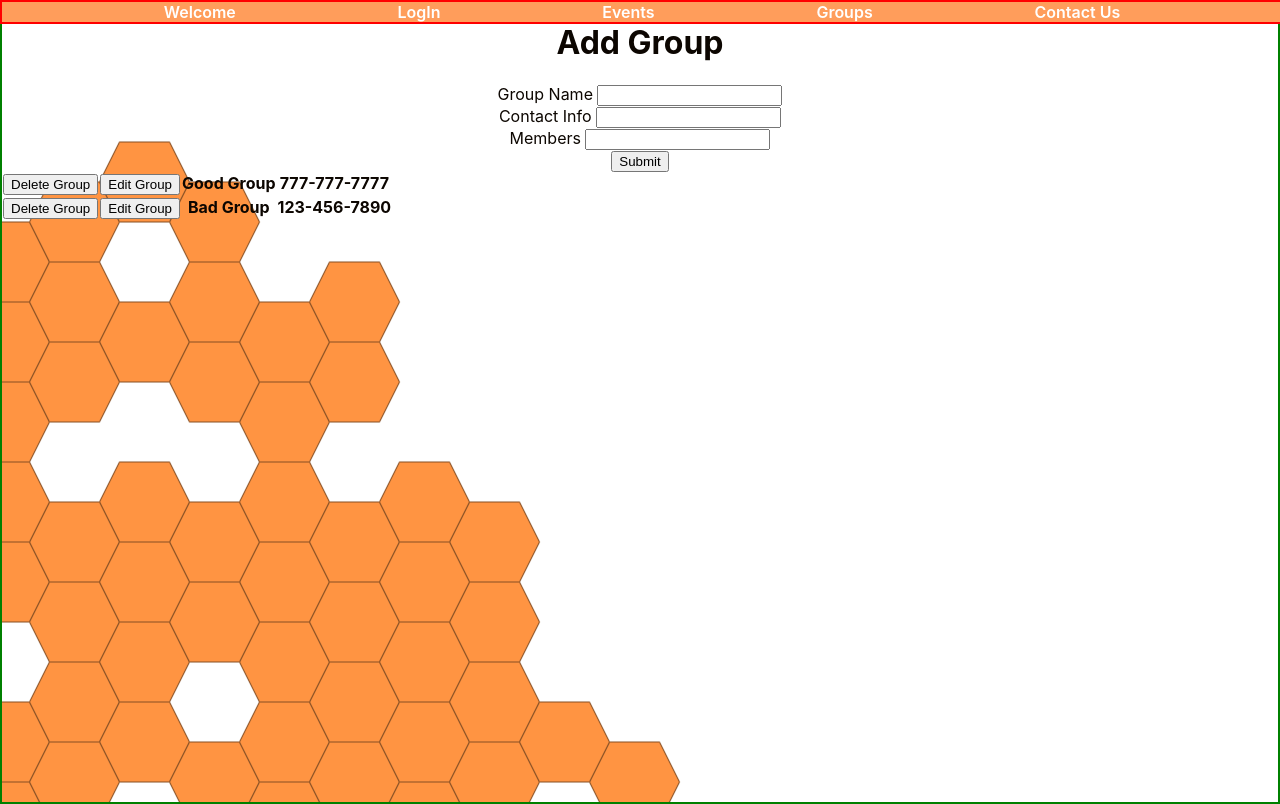
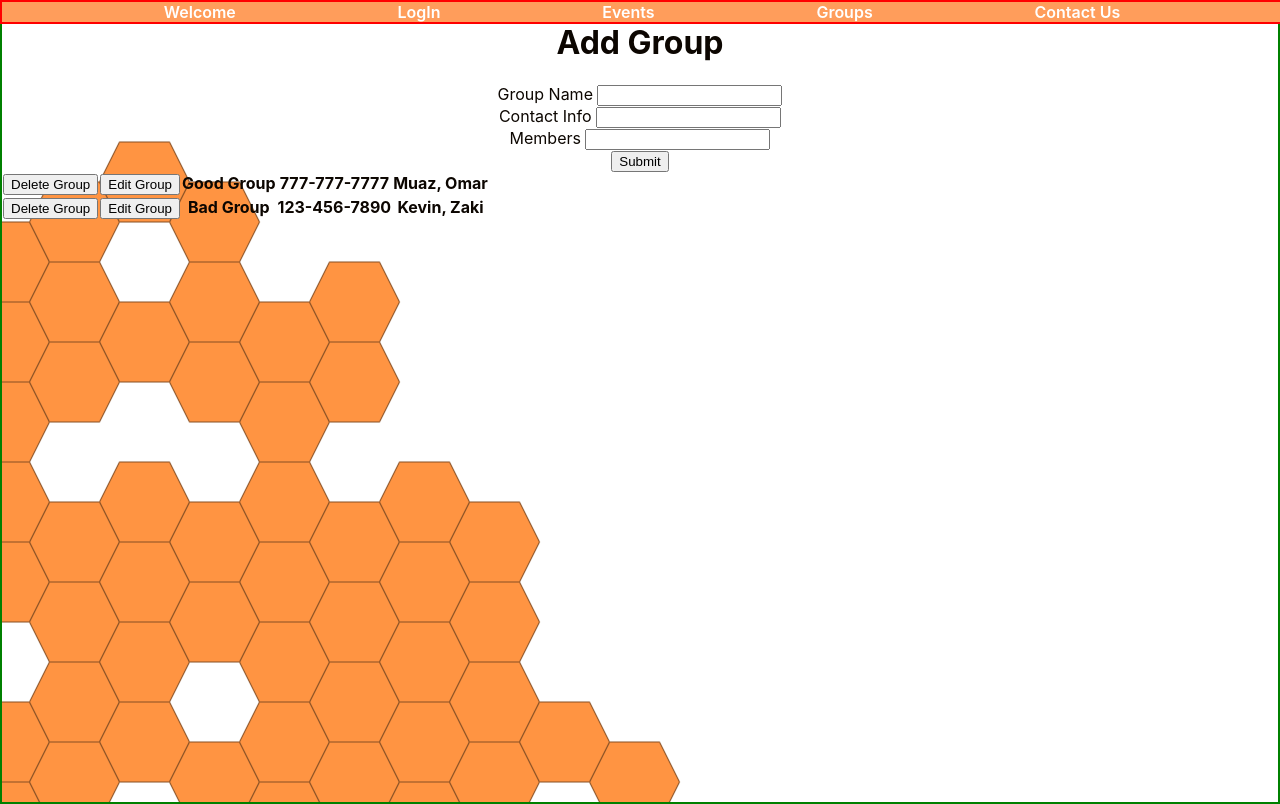
Before and after one commit to MuazAlhaidar/BeeHive, a React (Create React App) app in the folder client/: page /Groups in a window 1280 px wide. Built offline with nearby package versions, Linux system fonts and the light colour scheme.

Commit message:
Members are now displated when editing groups

```diff
--- a/client/src/Pages/Group.tsx
+++ b/client/src/Pages/Group.tsx
@@ -62,7 +62,11 @@ function ChangeGroup(props: { Group: any; sendEdit: any }) {
     // TODO create a function to pass the data above to a event class
     // To be appended to a table
     console.log("FUCK", { name }.name, { description }.description);
-    props.sendEdit({ name }.name, { description }.description);
+    props.sendEdit(
+      { name }.name,
+      { description }.description,
+      { members }.members
+    );
   };
 
   return (
@@ -146,6 +150,7 @@ function ChangeGroup(props: { Group: any; sendEdit: any }) {
 type GroupType = {
   name: string;
   description: string;
+  members: string;
 };
 
 function ViewGroups(props: {
@@ -171,6 +176,7 @@ function ViewGroups(props: {
           </th>
           <th> {group.name} </th>
           <th> {group.description}</th>
+          <th> {group.members}</th>
         </tr>
       ))}
     </div>
@@ -193,10 +199,12 @@ export default class GroupPage extends React.Component<
         {
           name: "Good Group",
           description: "777-777-7777",
+          members: "Muaz, Omar",
         },
         {
           name: "Bad Group",
           description: "123-456-7890",
+          members: "Kevin, Zaki",
         },
       ],
       edit: false,
@@ -227,10 +235,11 @@ export default class GroupPage extends React.Component<
     }
   }
 
-  EditGroup(name: string, description: string) {
+  EditGroup(name: string, description: string, members: string) {
     this.state.groups[this.state.curEditId] = {
       name,
       description,
+      members,
     };
     console.log("ROCK", this.state.groups);
     this.setState({ groups: this.state.groups });
```
